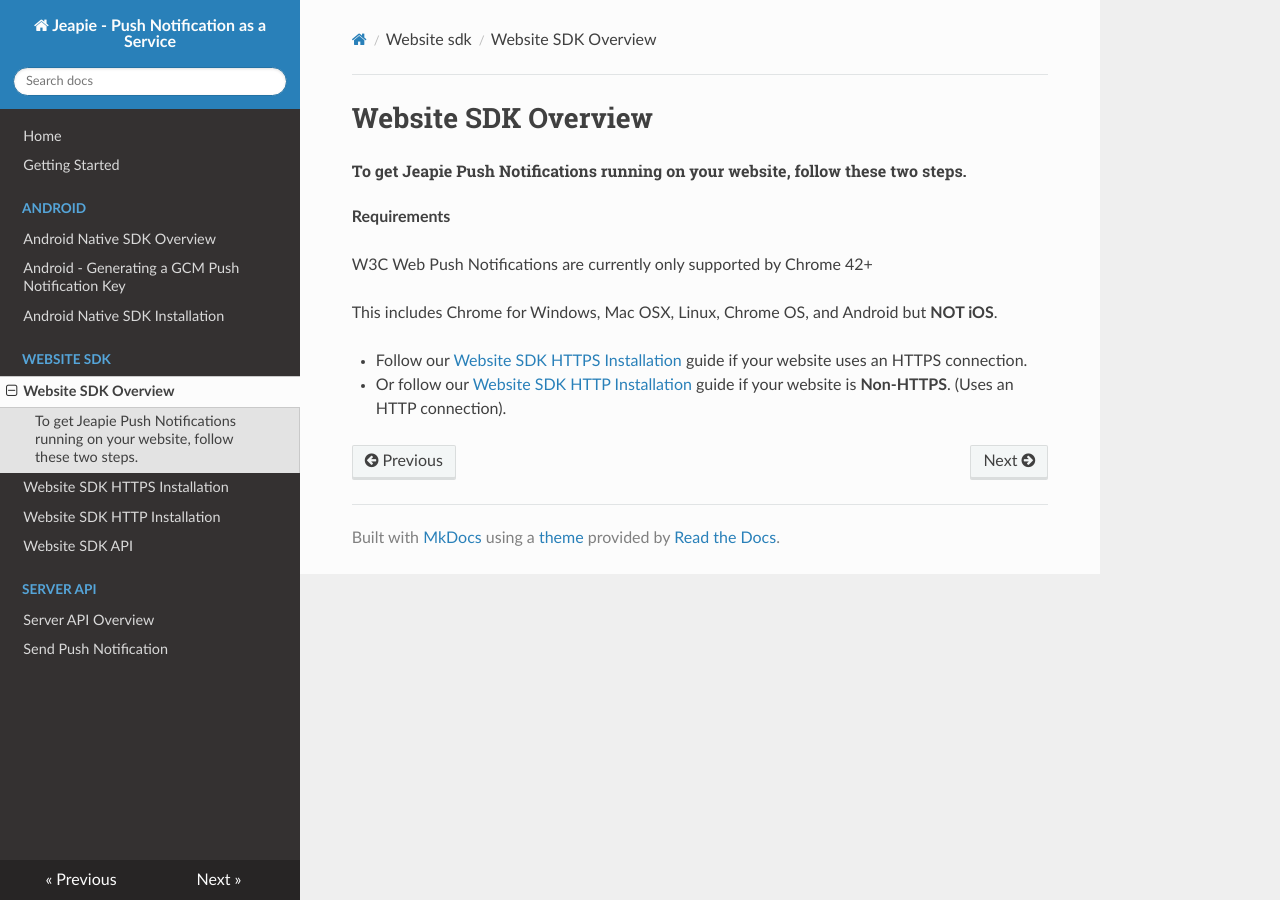
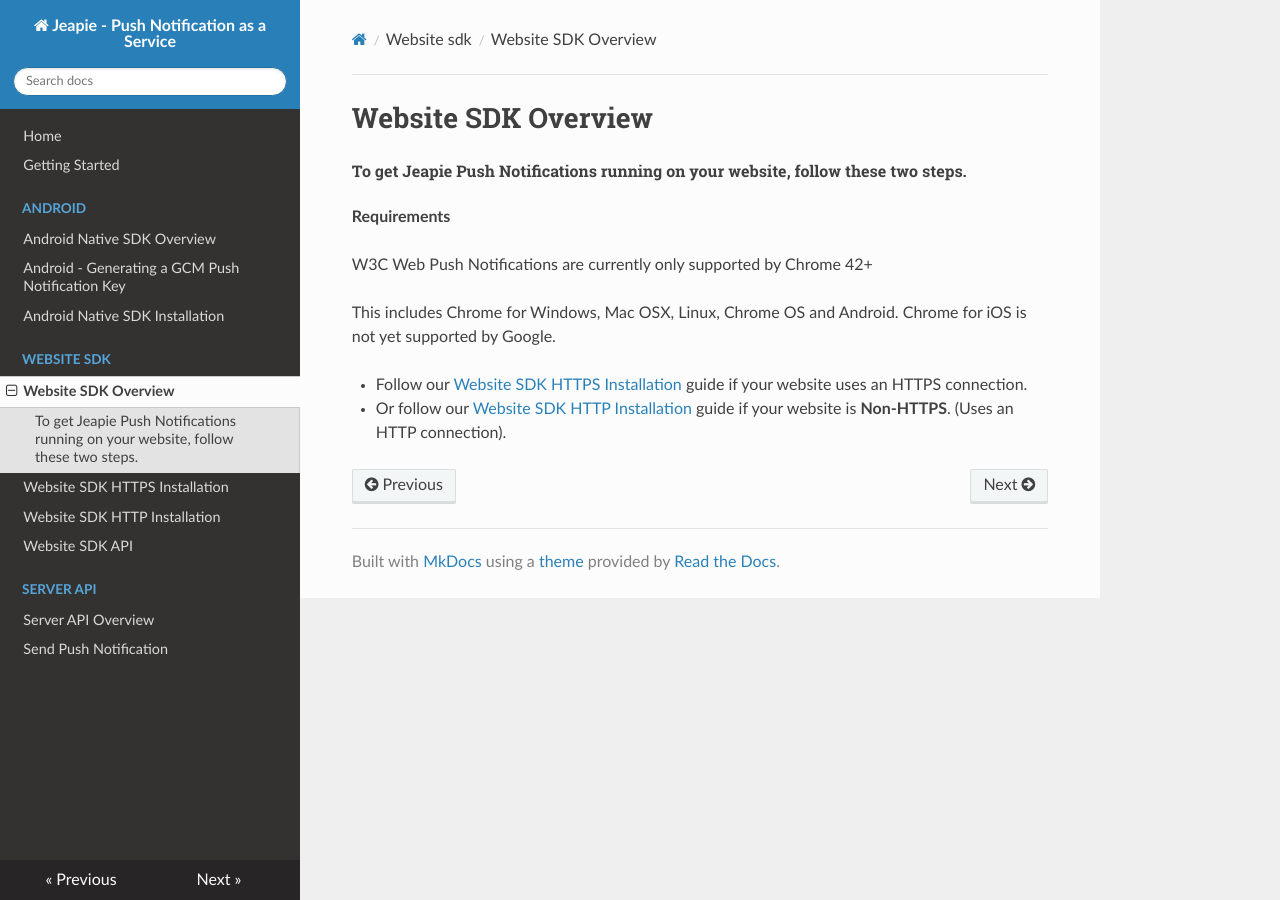
Before and after one commit to Jeapie/jeapie-docs, an MkDocs documentation site: the page built from docs/Websdk/Website-SDK-Overview.md, in a window 1280 px wide. Built offline with MkDocs 1.6.1, drawn with Linux system fonts in a browser that asks for light colours; nearby versions of some CDN libraries; old or Windows-style settings are respelled for this version of MkDocs.

Commit message:
Update Website-SDK-Overview.md

```diff
--- a/docs/Websdk/Website-SDK-Overview.md
+++ b/docs/Websdk/Website-SDK-Overview.md
@@ -5,7 +5,7 @@
 
 W3C Web Push Notifications are currently only supported by Chrome 42+
 
-This includes Chrome for Windows, Mac OSX, Linux, Chrome OS, and Android but **NOT iOS**.
+This includes Chrome for Windows, Mac OSX, Linux, Chrome OS and Android. Chrome for iOS is not yet supported by Google.
 
 
 * Follow our [Website SDK HTTPS Installation](Website-SDK-HTTPS-Installation.md) guide if your website uses an HTTPS connection.
```
